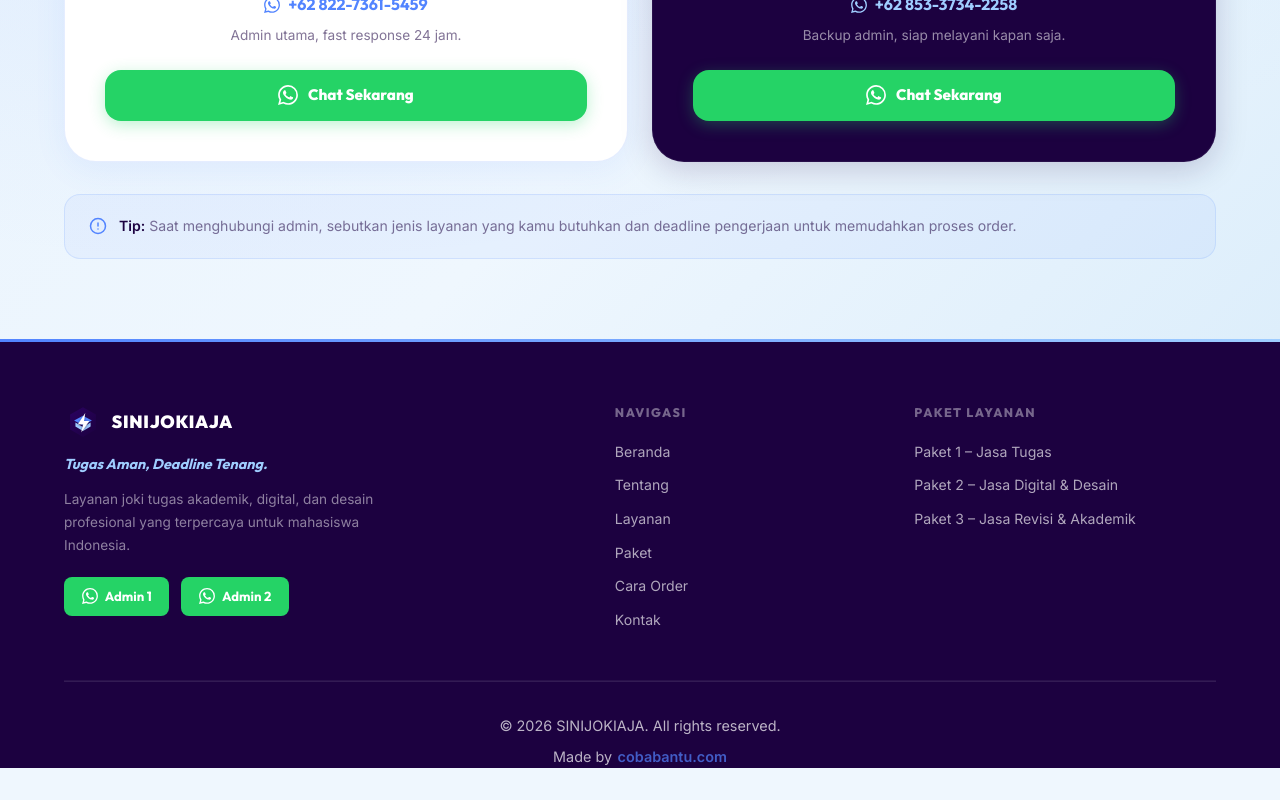
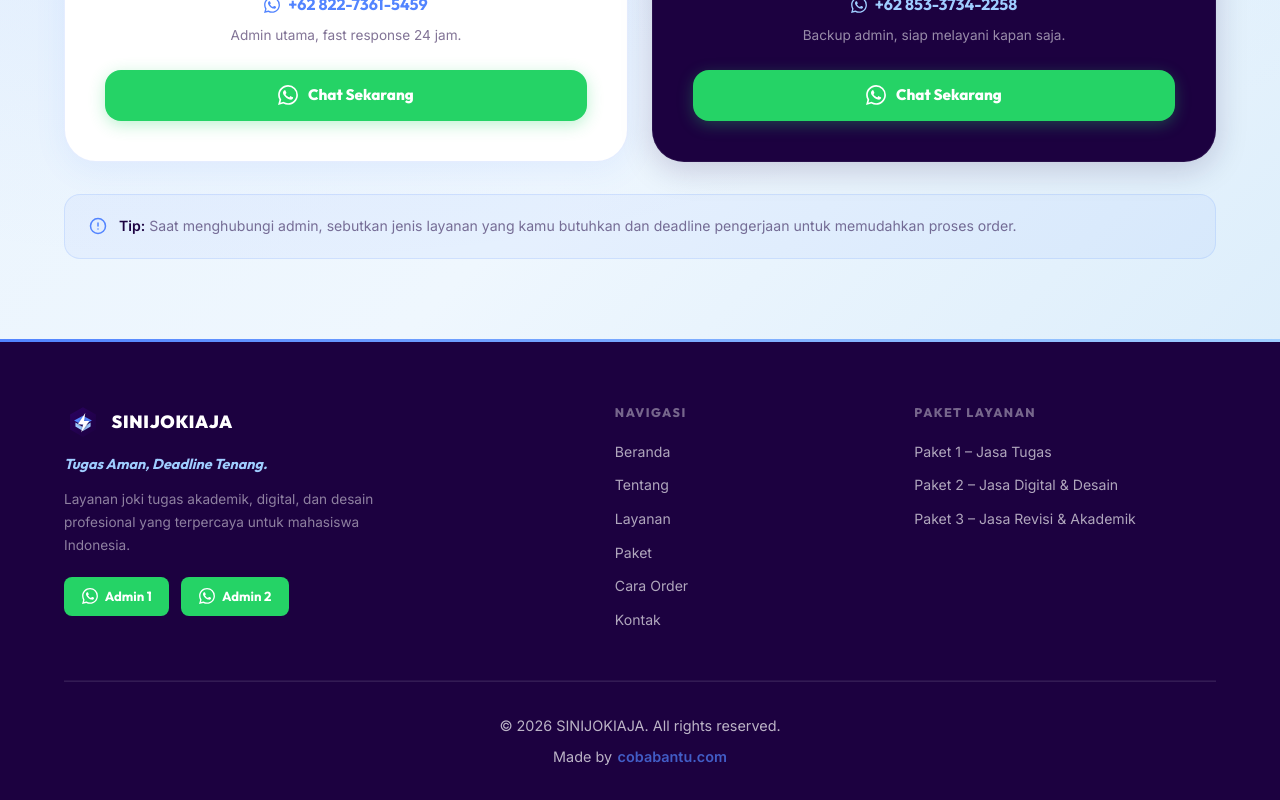
Before and after one commit to sadinal04/SINIJOKIAJA, a Next.js app: page / in a window 1280 px wide. Shown: the part 6072-6872 px from the top of the page. Before the commit the page ends 6840 px from the top, so only its background shows below. Built offline with nearby package versions, Linux system fonts and the light colour scheme.

Commit message:
initial commit

```diff
--- a/components/Footer.module.css
+++ b/components/Footer.module.css
@@ -141,7 +141,7 @@
 /* Bottom */
 .bottom {
   border-top: 1px solid rgba(255, 255, 255, 0.1);
-  padding-top: 2rem;
+  padding: 2rem 0;
   display: flex;
   align-items: center;
   justify-content: center;
```
